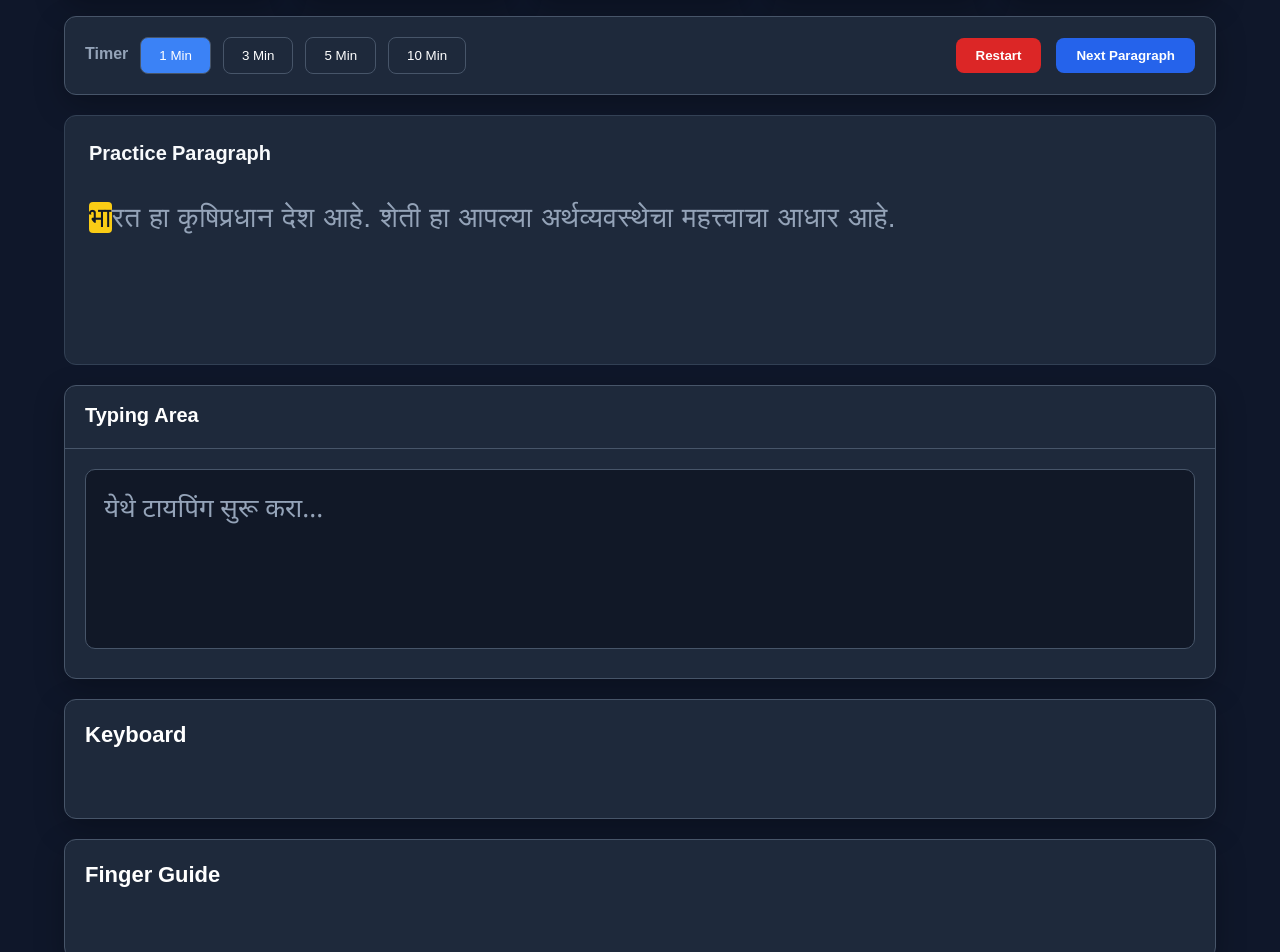
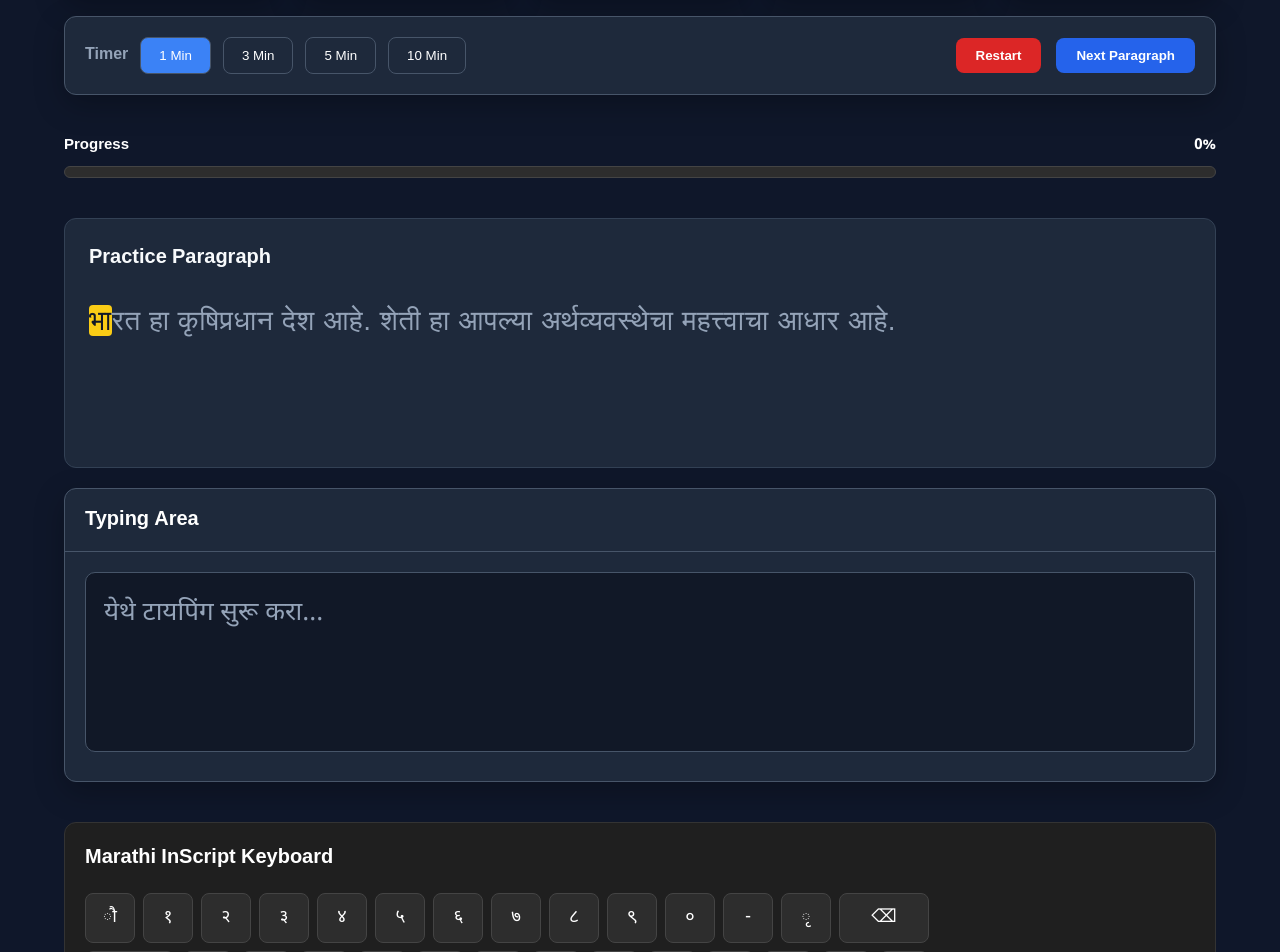
Before and after one commit to Akshay3096/marathi-typing-tutor, a React (Vite) app: page / in a window 1280 px wide. Shown: the part 220-1172 px from the top of the page. Built offline with nearby package versions, Linux system fonts and the light colour scheme.

Commit message:
feat: add progress bar

```diff
--- a/src/components/Dashboard/Dashboard.jsx
+++ b/src/components/Dashboard/Dashboard.jsx
@@ -2,8 +2,10 @@ import "./Dashboard.css";
 
 import Statistics from "../Statistics/Statistics";
 import Controls from "../Controls/Controls";
+import ProgressBar from "../ProgressBar/ProgressBar";
 import Practice from "../Practice/Practice";
 import TypingBox from "../TypingBox/TypingBox";
+import Keyboard from "../Keyboard/Keyboard";
 
 import { useStatistics } from "../../hooks/useStatistics";
 
@@ -14,6 +16,11 @@ function Dashboard({ typing, timer }) {
     typing.characterStatuses,
     elapsedSeconds
   );
+
+  const currentCharacter =
+    typing.characterStatuses.find(
+      (item) => item.status === "current"
+    )?.character || "";
 
   return (
     <div className="dashboard">
@@ -35,6 +42,11 @@ function Dashboard({ typing, timer }) {
         }}
       />
 
+      <ProgressBar
+        typedCharacters={statistics.typedCharacters}
+        totalCharacters={typing.paragraphCharacters.length}
+      />
+
       <Practice
         characterStatuses={typing.characterStatuses}
       />
@@ -45,9 +57,9 @@ function Dashboard({ typing, timer }) {
         disabled={timer.isFinished}
       />
 
-      <section className="dashboard-section">
-        <h2>Keyboard</h2>
-      </section>
+      <Keyboard
+        currentCharacter={currentCharacter}
+      />
 
       <section className="dashboard-section">
         <h2>Finger Guide</h2>
--- /dev/null
+++ b/src/components/Keyboard/Keyboard.css
@@ -0,0 +1,76 @@
+.keyboard {
+  background: #1f1f1f;
+  border: 1px solid #333;
+  border-radius: 12px;
+  padding: 20px;
+  margin-top: 20px;
+}
+
+.keyboard-header {
+  margin-bottom: 20px;
+}
+
+.keyboard-header h2 {
+  color: #fff;
+  font-size: 20px;
+}
+
+.keyboard-body {
+  display: flex;
+  flex-direction: column;
+  gap: 8px;
+}
+
+.keyboard-row {
+  display: flex;
+  gap: 8px;
+}
+
+.keyboard-key {
+  min-width: 50px;
+  height: 50px;
+
+  display: flex;
+  justify-content: center;
+  align-items: center;
+
+  border-radius: 8px;
+  border: 1px solid #444;
+
+  background: #2d2d2d;
+  color: #fff;
+
+  font-size: 18px;
+  font-weight: 500;
+
+  user-select: none;
+
+  transition: all 0.25s ease;
+}
+
+.keyboard-key:hover {
+  background: #3a3a3a;
+}
+
+.keyboard-key.special {
+  min-width: 90px;
+}
+
+.keyboard-key.space {
+  width: 450px;
+}
+
+/* 🔥 Active Key */
+
+.keyboard-key.active {
+  background: #22c55e;
+  border-color: #16a34a;
+  color: #ffffff;
+
+  transform: translateY(-2px);
+
+  box-shadow:
+    0 0 8px rgba(34, 197, 94, 0.6),
+    0 0 18px rgba(34, 197, 94, 0.45),
+    0 0 28px rgba(34, 197, 94, 0.25);
+}
--- /dev/null
+++ b/src/components/Keyboard/Keyboard.jsx
@@ -0,0 +1,40 @@
+import "./Keyboard.css";
+
+import { keyboardRows } from "../../data/keyboardData";
+import { keyMappings } from "../../data/keyMappings";
+
+function Keyboard({ currentCharacter }) {
+  const activeKey = keyMappings[currentCharacter];
+
+  return (
+    <section className="keyboard">
+      <div className="keyboard-header">
+        <h2>Marathi InScript Keyboard</h2>
+      </div>
+
+      <div className="keyboard-body">
+        {keyboardRows.map((row, rowIndex) => (
+          <div
+            key={rowIndex}
+            className="keyboard-row"
+          >
+            {row.map((item) => (
+              <div
+                key={item.code}
+                className={`keyboard-key
+                  ${item.special ? "special" : ""}
+                  ${item.width === "space" ? "space" : ""}
+                  ${item.code === activeKey ? "active" : ""}
+                `}
+              >
+                {item.key}
+              </div>
+            ))}
+          </div>
+        ))}
+      </div>
+    </section>
+  );
+}
+
+export default Keyboard;
--- /dev/null
+++ b/src/components/ProgressBar/ProgressBar.css
@@ -0,0 +1,41 @@
+.progress-bar {
+  margin: 20px 0;
+}
+
+.progress-header {
+  display: flex;
+  justify-content: space-between;
+  align-items: center;
+
+  margin-bottom: 8px;
+
+  color: #ffffff;
+  font-size: 15px;
+  font-weight: 600;
+}
+
+.progress-track {
+  width: 100%;
+  height: 12px;
+
+  background: #2d2d2d;
+  border-radius: 999px;
+
+  overflow: hidden;
+
+  border: 1px solid #444;
+}
+
+.progress-fill {
+  height: 100%;
+
+  width: 0;
+
+  background: linear-gradient(
+    90deg,
+    #22c55e,
+    #16a34a
+  );
+
+  transition: width 0.3s ease;
+}
--- /dev/null
+++ b/src/components/ProgressBar/ProgressBar.jsx
@@ -0,0 +1,34 @@
+import "./ProgressBar.css";
+
+function ProgressBar({
+  typedCharacters,
+  totalCharacters,
+}) {
+  const progress =
+    totalCharacters === 0
+      ? 0
+      : Math.min(
+          (typedCharacters / totalCharacters) * 100,
+          100
+        );
+
+  return (
+    <section className="progress-bar">
+      <div className="progress-header">
+        <span>Progress</span>
+        <span>{Math.round(progress)}%</span>
+      </div>
+
+      <div className="progress-track">
+        <div
+          className="progress-fill"
+          style={{
+            width: `${progress}%`,
+          }}
+        />
+      </div>
+    </section>
+  );
+}
+
+export default ProgressBar;
--- /dev/null
+++ b/src/data/keyMappings.js
@@ -0,0 +1,36 @@
+export const keyMappings = {
+  "ौ": "KeyQ",
+  "ै": "KeyW",
+  "ा": "KeyE",
+  "ी": "KeyR",
+  "ू": "KeyT",
+  "ब": "KeyY",
+  "ह": "KeyU",
+  "ग": "KeyI",
+  "द": "KeyO",
+  "ज": "KeyP",
+
+  "ो": "KeyA",
+  "े": "KeyS",
+  "्": "KeyD",
+  "ि": "KeyF",
+  "ु": "KeyG",
+  "प": "KeyH",
+  "र": "KeyJ",
+  "क": "KeyK",
+  "त": "KeyL",
+  "च": "Semicolon",
+  "ट": "Quote",
+
+  "ं": "KeyZ",
+  "म": "KeyX",
+  "न": "KeyC",
+  "व": "KeyV",
+  "ल": "KeyB",
+  "स": "KeyN",
+  ",": "KeyM",
+  ".": "Comma",
+  "य": "Period",
+
+  " ": "Space",
+};
--- /dev/null
+++ b/src/data/keyboardData.js
@@ -0,0 +1,69 @@
+export const keyboardRows = [
+  [
+    { key: "ौ", code: "Backquote" },
+    { key: "१", code: "Digit1" },
+    { key: "२", code: "Digit2" },
+    { key: "३", code: "Digit3" },
+    { key: "४", code: "Digit4" },
+    { key: "५", code: "Digit5" },
+    { key: "६", code: "Digit6" },
+    { key: "७", code: "Digit7" },
+    { key: "८", code: "Digit8" },
+    { key: "९", code: "Digit9" },
+    { key: "०", code: "Digit0" },
+    { key: "-", code: "Minus" },
+    { key: "ृ", code: "Equal" },
+    { key: "⌫", code: "Backspace", special: true },
+  ],
+
+  [
+    { key: "Tab", code: "Tab", special: true },
+    { key: "ौ", code: "KeyQ" },
+    { key: "ै", code: "KeyW" },
+    { key: "ा", code: "KeyE" },
+    { key: "ी", code: "KeyR" },
+    { key: "ू", code: "KeyT" },
+    { key: "ब", code: "KeyY" },
+    { key: "ह", code: "KeyU" },
+    { key: "ग", code: "KeyI" },
+    { key: "द", code: "KeyO" },
+    { key: "ज", code: "KeyP" },
+    { key: "ड", code: "BracketLeft" },
+    { key: "़", code: "BracketRight" },
+    { key: "\\", code: "Backslash" },
+  ],
+
+  [
+    { key: "Caps", code: "CapsLock", special: true },
+    { key: "ो", code: "KeyA" },
+    { key: "े", code: "KeyS" },
+    { key: "्", code: "KeyD" },
+    { key: "ि", code: "KeyF" },
+    { key: "ु", code: "KeyG" },
+    { key: "प", code: "KeyH" },
+    { key: "र", code: "KeyJ" },
+    { key: "क", code: "KeyK" },
+    { key: "त", code: "KeyL" },
+    { key: "च", code: "Semicolon" },
+    { key: "ट", code: "Quote" },
+    { key: "Enter", code: "Enter", special: true },
+  ],
+
+  [
+    { key: "Shift", code: "ShiftLeft", special: true },
+    { key: "ं", code: "KeyZ" },
+    { key: "म", code: "KeyX" },
+    { key: "न", code: "KeyC" },
+    { key: "व", code: "KeyV" },
+    { key: "ल", code: "KeyB" },
+    { key: "स", code: "KeyN" },
+    { key: ",", code: "KeyM" },
+    { key: ".", code: "Comma" },
+    { key: "य", code: "Period" },
+    { key: "Shift", code: "ShiftRight", special: true },
+  ],
+
+  [
+    { key: "Space", code: "Space", special: true, width: "space" },
+  ],
+];
```
